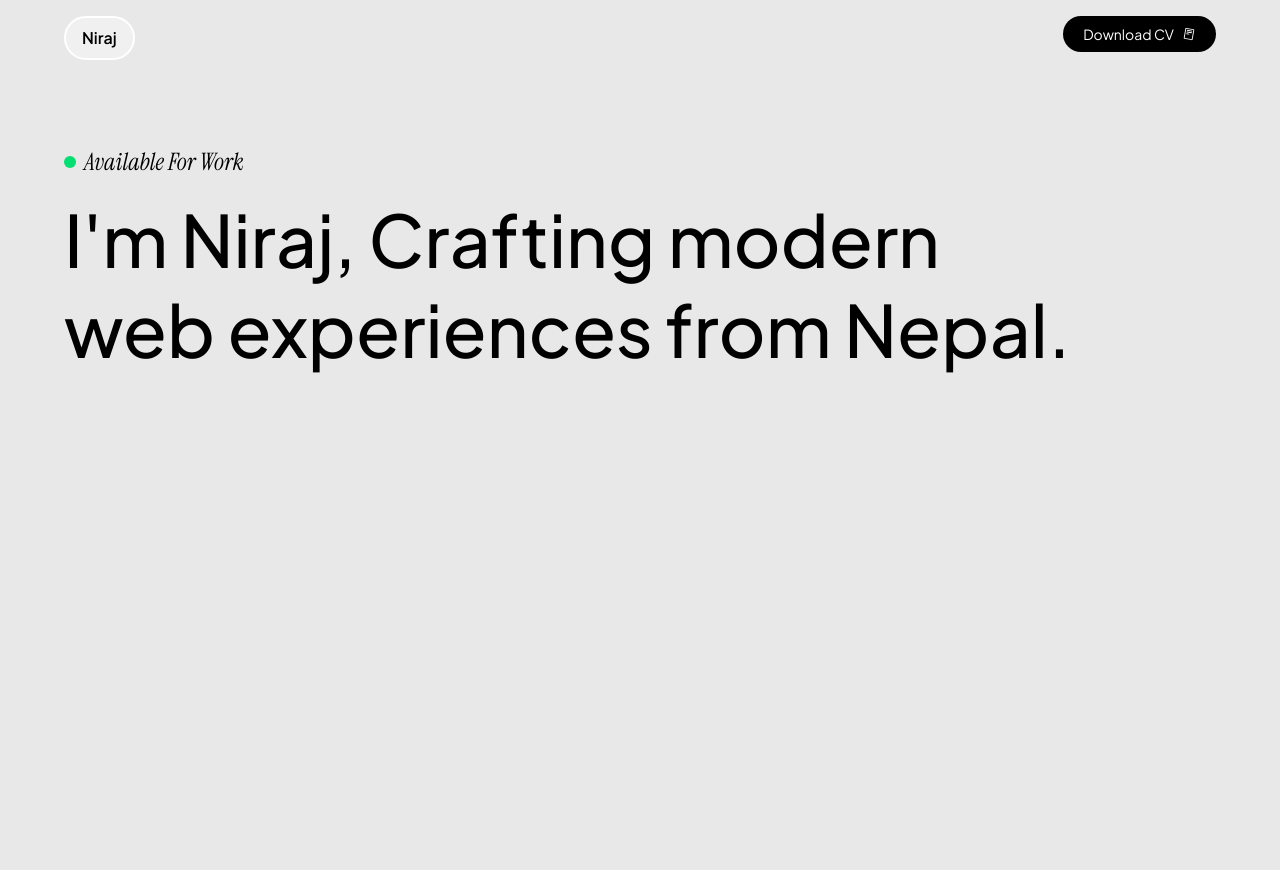
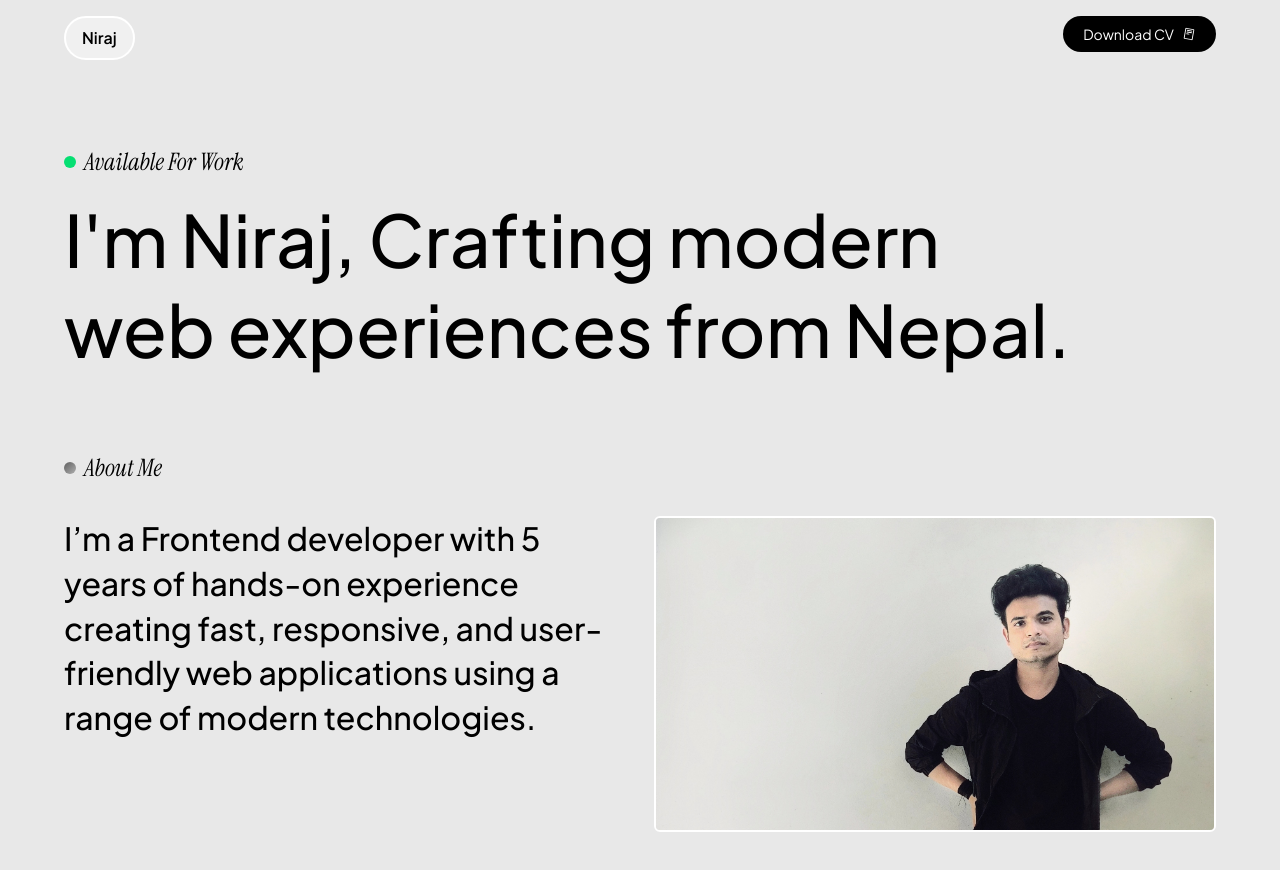
Before and after one commit to nierforprogramming/portfoliov3, a React (Vite) app: page / in a window 1280 px wide. Shown: the top 870 px of the page. Before the commit the page ends 800 px from the top, so only its background shows below. Built offline with nearby package versions, Linux system fonts and the light colour scheme.

Commit message:
About me section, resusable section heading, image added

```diff
--- a/src/App.jsx
+++ b/src/App.jsx
@@ -1,3 +1,4 @@
+import AboutMe from "./components/AboutMe";
 import Header from "./components/Header";
 import Hero from "./components/Hero";
 
@@ -6,6 +7,7 @@ const App = () => {
     <section className="max-w-7xl mx-auto px-3 py-2 md:px-8 xl:px-16 2xl:px-0">
       <Header />
       <Hero />
+      <AboutMe />
     </section>
   );
 };
--- /dev/null
+++ b/src/components/AboutMe.jsx
@@ -0,0 +1,30 @@
+import SectionHeading from "./SectionHeading";
+
+const AboutMe = () => {
+  return (
+    <section className="items-center min-h-screen space-y-8">
+      <div>
+        <SectionHeading title="About Me" />
+      </div>
+
+      <div className="space-y-8 flex flex-col lg:flex-row-reverse md:gap-8">
+        <div className="aspect-video flex-1 lg:max-w-xl overflow-hidden rounded-md border-2 border-neutral-1000  object-cover">
+          <img
+            src="src/assets/me.jpg"
+            alt="Me"
+            className="object-cover h-full w-full"
+          />
+        </div>
+        <div className="flex-1">
+          <h2 className="text-xl md:text-[24px] lg:text-[32px] font-medium">
+            I’m a Frontend developer with 5 years of hands-on experience
+            creating fast, responsive, and user-friendly web applications using
+            a range of modern technologies.
+          </h2>
+        </div>
+      </div>
+    </section>
+  );
+};
+
+export default AboutMe;
--- /dev/null
+++ b/src/components/SectionHeading.jsx
@@ -0,0 +1,10 @@
+const SectionHeading = ({ title }) => {
+  return (
+    <div className="flex items-center gap-2">
+      <div className="bg-dot-gradient w-3 h-3 rounded-full"></div>
+      <h2 className="font-accent italic text-xl md:text-2xl">{title}</h2>
+    </div>
+  );
+};
+
+export default SectionHeading;
--- a/src/index.css
+++ b/src/index.css
@@ -15,6 +15,12 @@
   --color-neutral-700: #e8e8e8; /* BG */
   --color-neutral-800: #f0f0f0; /* Off-White / Soft Surface */
   --color-neutral-1000: #ffffff; /* Pure White */
+
+  --background-image-dot-gradient: linear-gradient(
+    136deg,
+    var(--color-neutral-300) 0%,
+    var(--color-neutral-500) 100%
+  );
 }
 
 /* Base Colors (Dark Mode) */
```
Also changed, not shown: src/assets/me.jpg (added).
